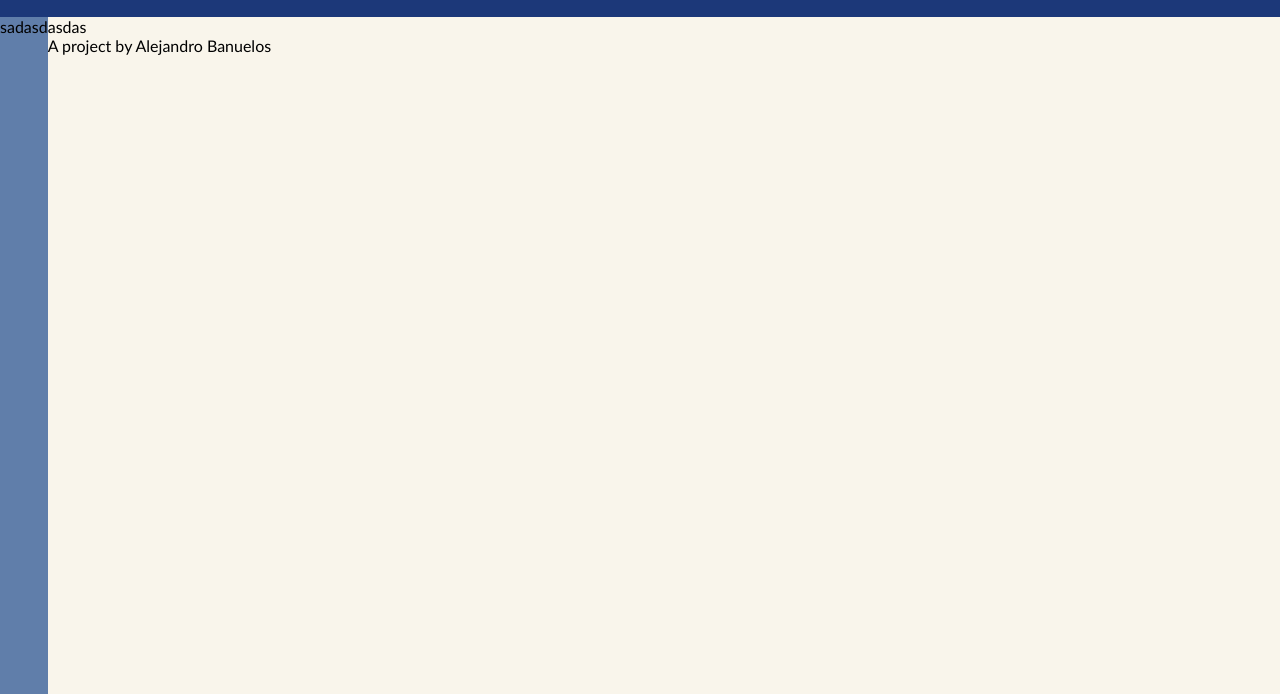
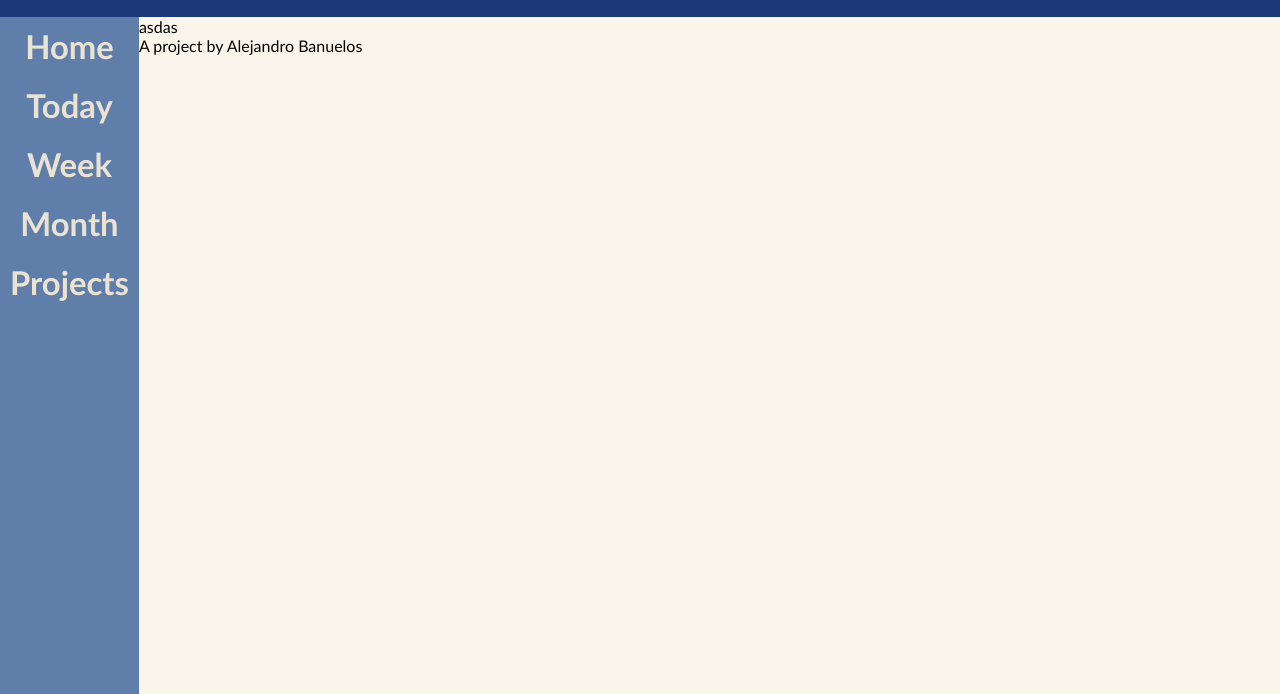
Before and after one commit to Draxgun/odin-todo, a website built with webpack: page dist/index.html in a window 1280 px wide. Shown: the part 106-800 px from the top of the page. Built offline with nearby package versions, Linux system fonts and the light colour scheme.

Commit message:
sidebar buttons are done

```diff
--- a/src/sidebar.js
+++ b/src/sidebar.js
@@ -1,16 +1,46 @@
 /* Creates the side bar*/
 let loadSidebar= (content) => {
-    createSidebarContainer(content)
+    let sidebarContainer = createSidebarContainer(content)
+    createSidebar(sidebarContainer)
 }
 
 let createSidebarContainer = (content) => {
     let sidebarContainer = document.createElement('div')
     sidebarContainer.classList.add('sidebarContainer')
-    sidebarContainer.textContent = 'sadasd'
 
     content.appendChild(sidebarContainer)
+
+    return sidebarContainer
 }
 
+let createSidebar = (container) => {
+
+    let itemNames = ['home','today','week','month','projects']
+
+    itemNames.forEach(item => {
+        createSidebarItem(item,container)
+    });
+
+
+}
+
+
+let createSidebarItem = (name,container) =>{
+
+    let button = document.createElement('button')
+    button.textContent = capitalizeFirstLetter(name)
+    button.setAttribute('id',`${name}Button`)
+    button.classList.add(`sidebarButton`)
+
+    container.appendChild(button)
+
+}
+
+
+
+function capitalizeFirstLetter(string) {
+    return string.charAt(0).toUpperCase() + string.slice(1);
+}
 
 export{
     loadSidebar
--- a/src/style.css
+++ b/src/style.css
@@ -40,7 +40,18 @@ body{
 }
 
 .sidebarContainer {
+    display: flex;
+    flex-direction: column;
     background-color: var(--blue);
+}
+
+.sidebarButton{
+    background-color: var(--blue);
+    font-weight: bold;
+    padding: 10px;
+    border: none;
+    color: var(--beige);
+    font-size: calc(20px + 1vw);
 }
 
 .taskContainer{
```
Also changed, not shown: dist/main.js.
